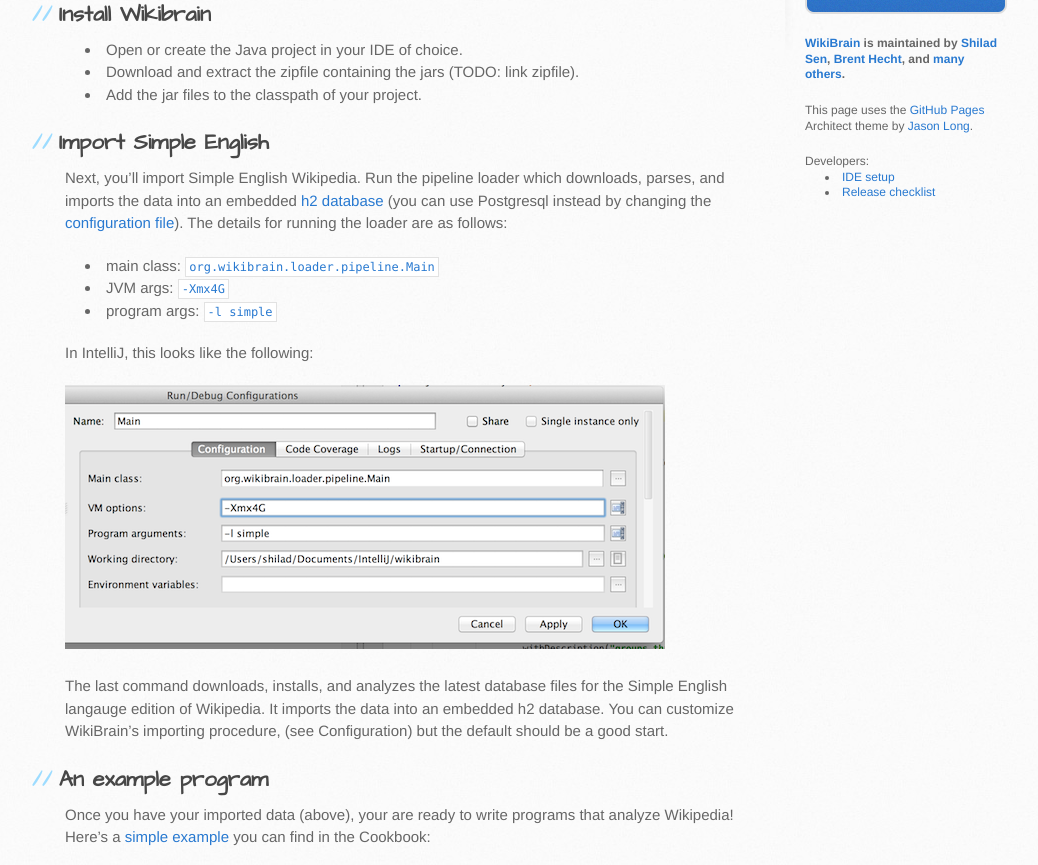
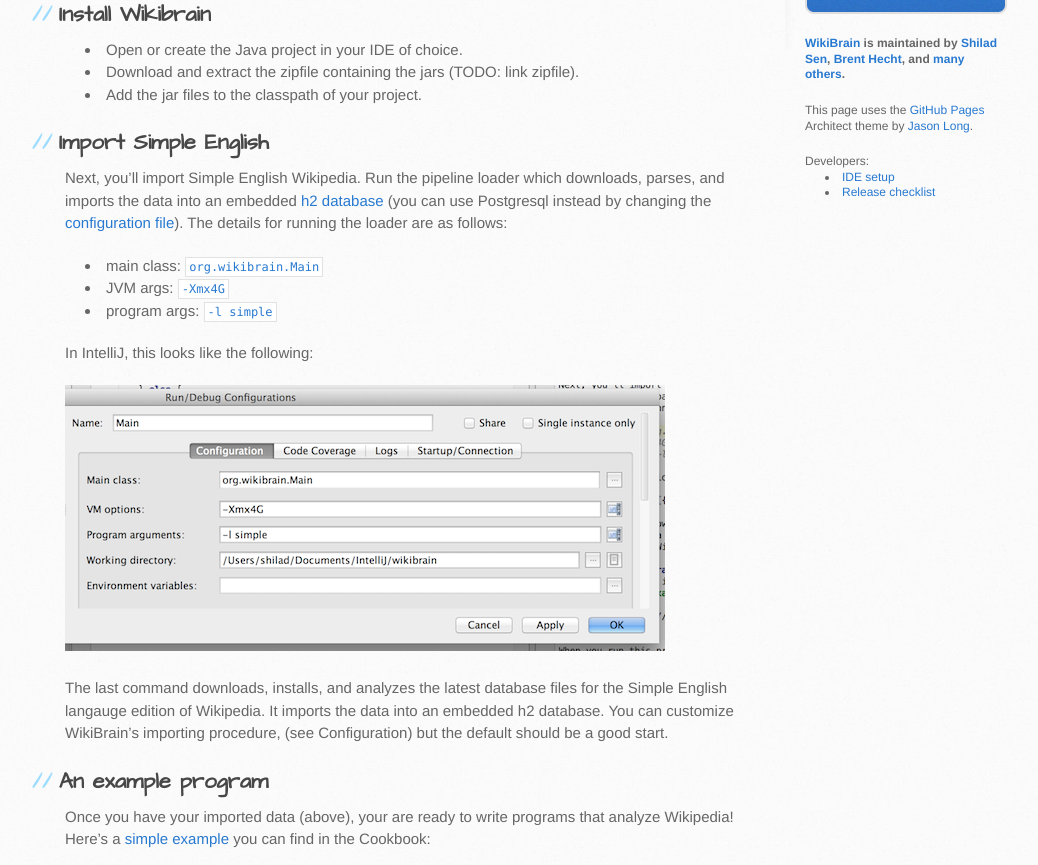
Before and after one commit to shilad/wikibrain, a Jekyll site: the page built from tutorial/quickstart.md, in a window 1280 px wide and 900 px high, scrolled down 652 px, cut to the strip 0-865 px from the top of the window. Shown: the whole strip, without its empty margins (105-1143 px from the left). Built offline with Jekyll 4.4.1, drawn with Linux system fonts in a browser that asks for light colours; nearby versions of some CDN libraries; Markdown is read by kramdown in place of the engine named in the settings.

Commit message:
Updated image to new Pipeline class

```diff
--- a/tutorial/quickstart.md
+++ b/tutorial/quickstart.md
@@ -33,7 +33,7 @@
 Run the pipeline loader which downloads, parses, and imports the data into an embedded [h2 database](http://www.h2database.com/html/main.html) (you can use Postgresql instead by changing the [configuration file]({{ site.url }}/tutorial/configuration.html)).
 The details for running the loader are as follows:
 
- * main class: `org.wikibrain.loader.pipeline.Main`
+ * main class: `org.wikibrain.Main`
  * JVM args: `-Xmx4G`
  * program args: `-l simple`
 
```
Also changed, not shown: images/run-pipeline.png.
